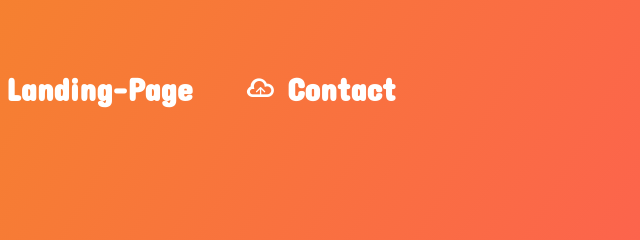
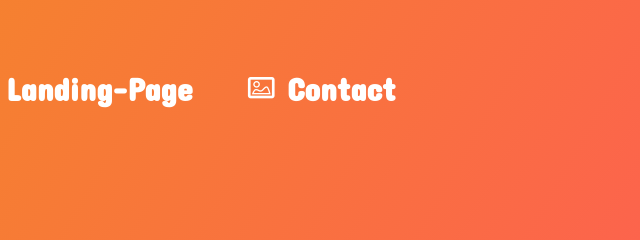
Before and after one commit to fowler-mychale/ArduinoProjects, a plain HTML site: page index.html in a window 1280 px wide. Both pictures are taken after a click on the button "CLICK TO BEGIN". Shown: the part 145-385 px from the top of the page, 554-1194 px from the left. Drawn offline with nearby package versions, Linux system fonts and the light colour scheme; files whose address does not match are found by name.

Commit message:
Update index.html
line 88 changed from "class icon-upload" to "class icon-image"

```diff
--- a/index.html
+++ b/index.html
@@ -85,7 +85,7 @@
 				<a href="https://github.com/fowler-mychale" class="icon-news">GitHub</a>
 				<!--<a href="#" class="icon-image"><strike>Arduino-Projects</strike></a>-->
 				<a href="https://fowler-mychale.github.io/landing-page/" class="icon-upload">Landing-Page</a>
-				<a href="https://www.linkedin.com/in/mike-fowler-44055756/" class="icon-upload">Contact</a>
+				<a href="https://www.linkedin.com/in/mike-fowler-44055756/" class="icon-image">Contact</a>
 			</nav>
 		<!-- circle divs for decoration-->
 		</div><!-- /perspective -->
```
